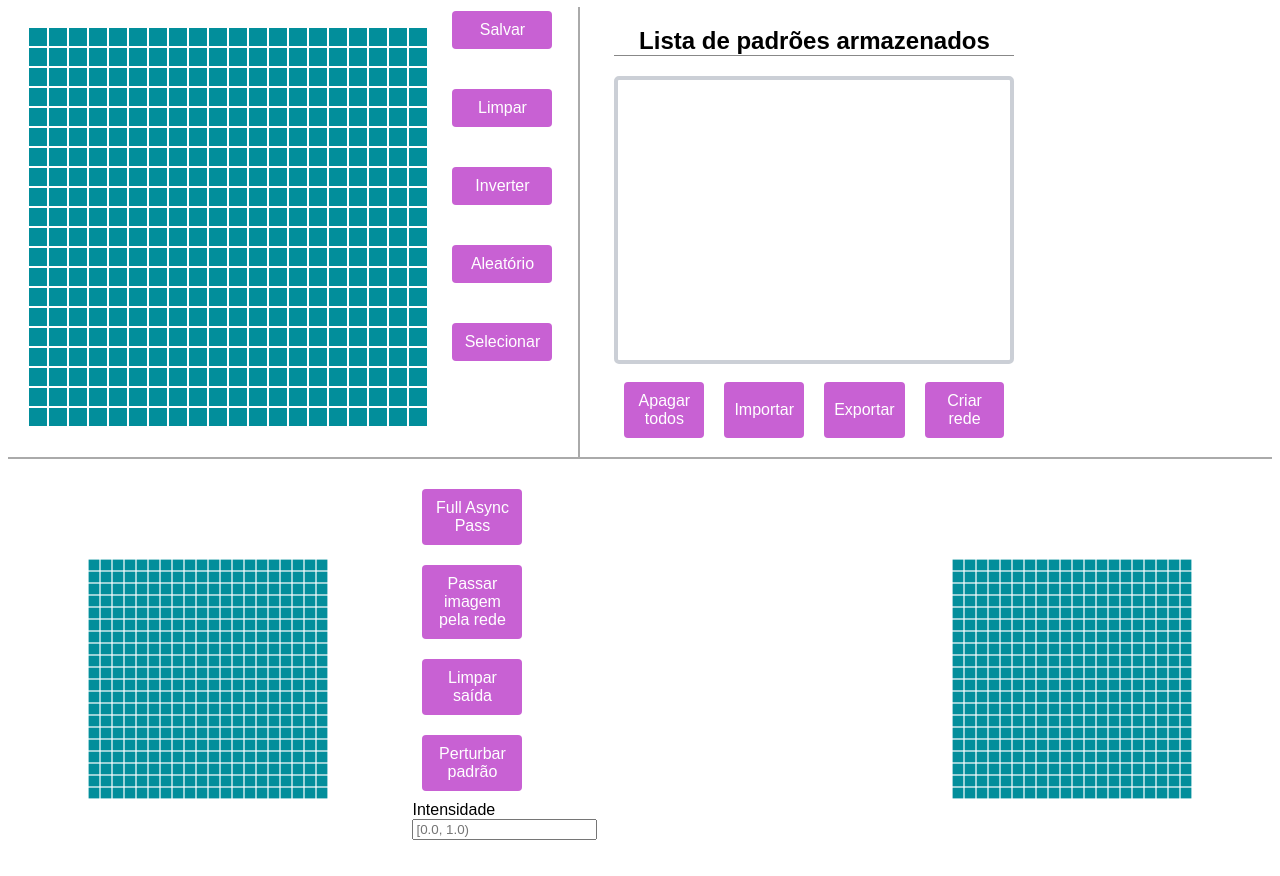
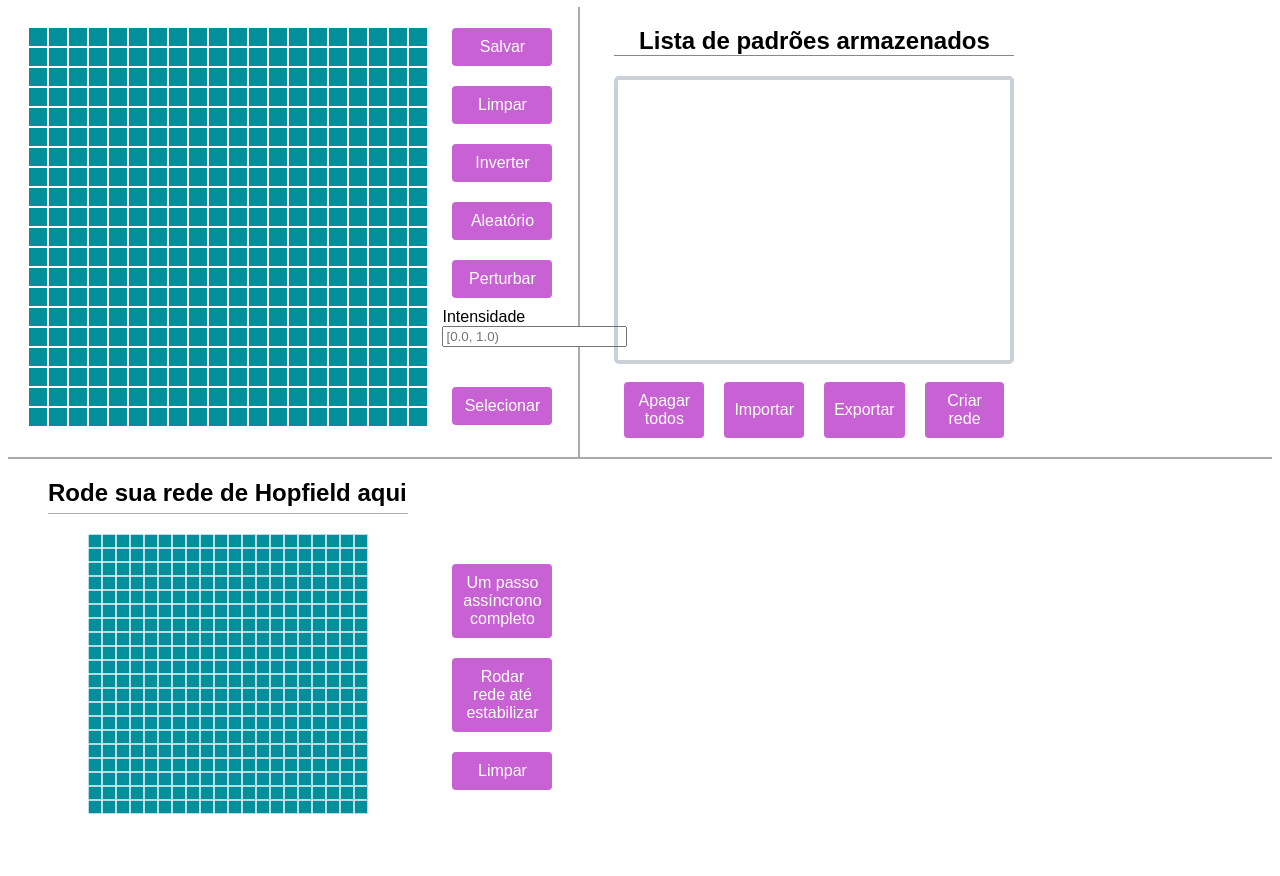
Before and after one commit to joseernesto/hopfield, a plain HTML site: page index.html in a window 1280 px wide. Shown: the part 78-954 px from the top of the page. After the commit the page ends 925 px from the top, so only its background shows below. Drawn offline with Linux system fonts and the light colour scheme.

Commit message:
UI refactor

```diff
--- a/css/main.css
+++ b/css/main.css
@@ -6,7 +6,6 @@
 }
 
 #input-image,
-#select-image,
 #output-image {
   width: 400px;
   height: 400px;
@@ -78,11 +77,11 @@ h1 {
   display: inline-block;
   position: relative;
   left: 10px;
-  bottom: 80px;
+  bottom: 16px;
 }
 
-#top-left .primary-button {
-  margin-top: 30px;
+#select-pattern {
+  margin-top: 40px;
 }
 
 
@@ -156,22 +155,32 @@ h1 {
 
 #bottom {
   width: 100%;
+  height: 360px;
+  overflow: hidden;
   border-top: 2px solid #AAA;
   padding-top: 20px;
+}
+
+#bottom h2 {
+  margin-top: 0;
+  margin-left: 40px;
+  padding-bottom: 6px;
+  border-bottom: 1px solid #aaa;
+  width: 360px;
 }
 
 #bottom .buttons-wrapper {
   width: 120px;
   display: inline-block;
   vertical-align: top;
-}
-
-#select-image,
-#output-image {
-  cursor: default;
-  transform: scale(0.6);
+  margin-left: 30px;
+  margin-top: 20px;
 }
 
 #output-image {
-  float: right;
+  cursor: default;
+  transform: scale(0.7);
+  position: relative;
+  left: 20px;
+  top: -60px;
 }
--- a/index.html
+++ b/index.html
@@ -20,6 +20,9 @@
         <button id="clear-pattern" class="primary-button">Limpar</button>
         <button id="invert-pattern" class="primary-button">Inverter</button>
         <button id="random-pattern" class="primary-button">Aleatório</button>
+        <button id="disturb-pattern" class="primary-button">Perturbar</button>
+        <span>Intensidade</span>
+        <input id="disturb-intensity" placeholder="[0.0, 1.0)"></input>
         <button id="select-pattern" class="primary-button">Selecionar</button>
       </div>
     </div>
@@ -35,16 +38,13 @@
       </div>
     </div>
     <div id="bottom">
-      <div id="select-image"></div>
+      <h2>Rode sua rede de Hopfield aqui</h2>
+      <div id="output-image"></div>
       <div class="buttons-wrapper">
-        <button id="full-async-pass" class="primary-button">Full Async Pass</button>
-        <button id="run-hopfield" class="primary-button">Passar imagem pela rede</button>
-        <button id="clear-output" class="primary-button">Limpar saída</button>
-        <button id="disturb-pattern" class="primary-button">Perturbar padrão</button>
-        <span>Intensidade</span>
-        <input id="disturb-intensity" placeholder="[0.0, 1.0)"></input>
+        <button id="full-async-pass" class="primary-button">Um passo assíncrono completo</button>
+        <button id="run-hopfield" class="primary-button">Rodar rede até estabilizar</button>
+        <button id="clear-output" class="primary-button">Limpar</button>
       </div>
-      <div id="output-image"></div>
     </div>
   </body>
 </html>
--- a/js/events.js
+++ b/js/events.js
@@ -25,6 +25,19 @@ Events.setUpEvents = function () {
 
   document.getElementById("random-pattern").addEventListener("click", function () {
     UI.applyPattern(Pattern.random());
+  });
+
+  document.getElementById("disturb-pattern").addEventListener("click", function() {
+    var intensity_input = document.getElementById("disturb-intensity");
+    var intensity = parseFloat(intensity_input.value);
+
+    if (isNaN(intensity) || intensity < 0 || intensity >= 1) {
+      intensity = 0.1;
+      intensity_input.value = intensity;
+    }
+
+    var disturbed_pattern = Pattern.disturb(UI.toPattern(), intensity);
+    UI.applyPattern(disturbed_pattern);
   });
 
   document.getElementById("select-pattern").addEventListener("click", UI.selectPattern);
@@ -59,7 +72,7 @@ Events.setUpEvents = function () {
     if (Events.hopfieldNotSet()) { return; }
 
     if (Hopfield.neurons === null) {
-      Hopfield.neurons = UI.toPattern(UI.select_image);
+      Hopfield.neurons = UI.toPattern(UI.output_image);
     }
     var recovered_pattern = Hopfield.fullAsyncPass();
     UI.applyPattern(recovered_pattern, UI.output_image);
@@ -68,7 +81,7 @@ Events.setUpEvents = function () {
   document.getElementById("run-hopfield").addEventListener("click", function () {
     if (Events.hopfieldNotSet()) { return; }
 
-    var pattern = UI.toPattern(UI.select_image);
+    var pattern = UI.toPattern(UI.output_image);
     var recovered_pattern = Hopfield.run(pattern);
     UI.applyPattern(recovered_pattern, UI.output_image);
   });
@@ -76,20 +89,6 @@ Events.setUpEvents = function () {
   document.getElementById("clear-output").addEventListener("click", function() {
     Hopfield.resetNeurons();
     UI.clearPattern(UI.output_image);
-  });
-
-  document.getElementById("disturb-pattern").addEventListener("click", function() {
-    var select_pattern = UI.toPattern(UI.select_image);
-    var intensity_input = document.getElementById("disturb-intensity");
-    var intensity = parseFloat(intensity_input.value);
-
-    if (isNaN(intensity) || intensity < 0 || intensity >= 1) {
-      intensity = 0.1;
-      intensity_input.value = intensity;
-    }
-
-    var disturbed_pattern = Pattern.disturb(select_pattern, intensity);
-    UI.applyPattern(disturbed_pattern, UI.select_image);
   });
 }
 
--- a/js/ui.js
+++ b/js/ui.js
@@ -1,6 +1,5 @@
 const UI = {
   input_image: null,
-  select_image: null,
   output_image: null,
   painting: 1,
   is_mouse_down: 0
@@ -24,12 +23,10 @@ UI.newPixel = function (id) {
 
 UI.initImage = function () {
   UI.input_image = document.getElementById('input-image');
-  UI.select_image = document.getElementById('select-image');
   UI.output_image = document.getElementById('output-image');
   for (var i = 0; i < PATTERN_SIZE; i++) {
     var pixel = UI.newPixel(i);
     UI.input_image.appendChild(pixel);
-    UI.select_image.appendChild(pixel.cloneNode(true));
     UI.output_image .appendChild(pixel.cloneNode(true));
   }
 
@@ -102,7 +99,7 @@ UI.invertPattern = function (image) {
 
 UI.selectPattern = function () {
   var input_pattern = UI.toPattern();
-  UI.applyPattern(input_pattern, UI.select_image);
+  UI.applyPattern(input_pattern, UI.output_image);
 
   return;
 };
```
